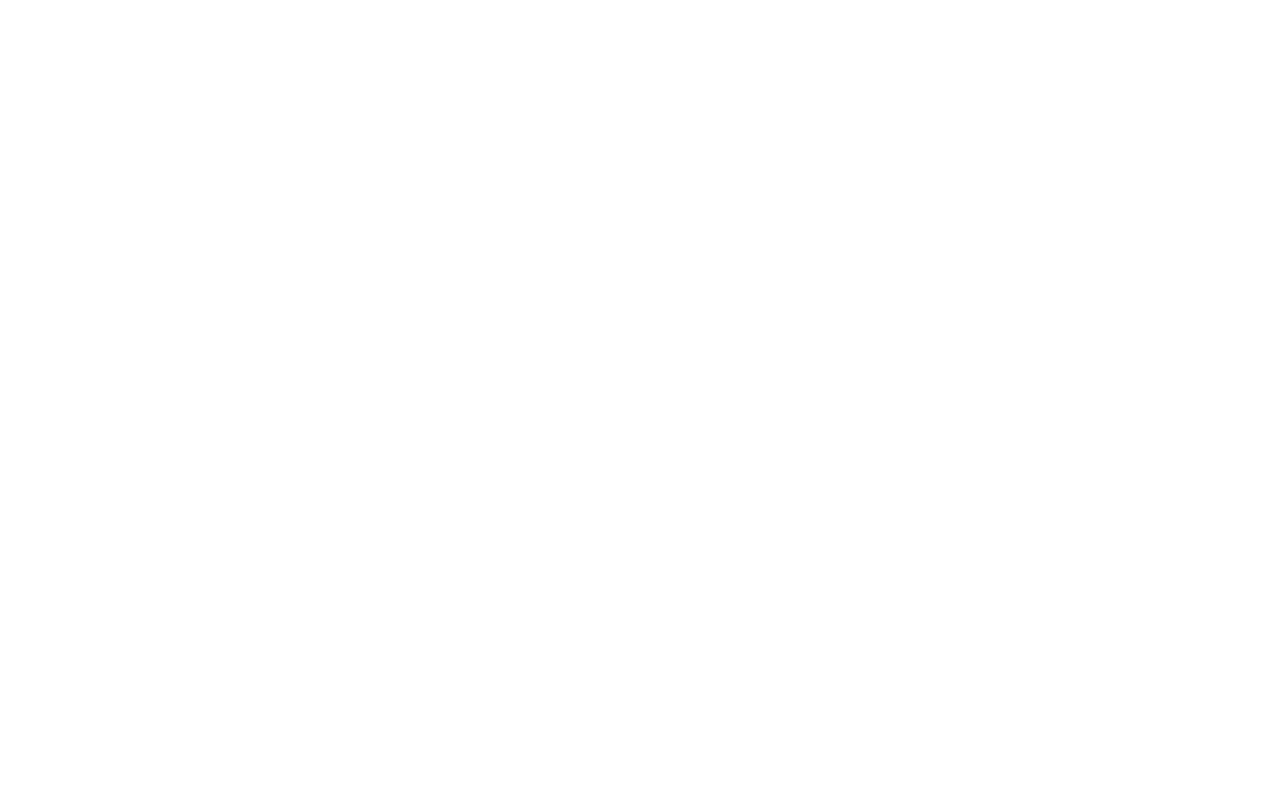
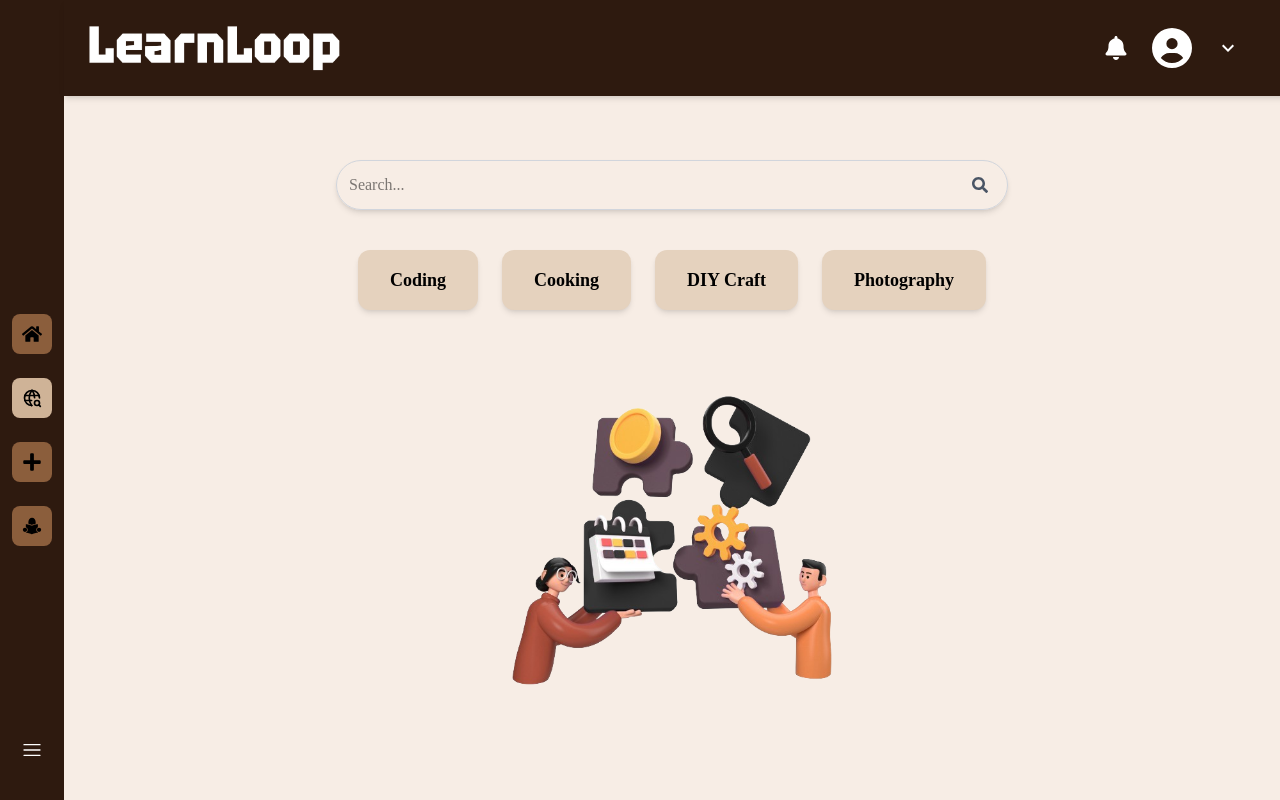
Before and after one commit to Susinidu4/LearnLoop, a React (Vite) app in the folder frontend/: page /Explore in a window 1280 px wide. Before the commit this address had no page. Built offline with nearby package versions, Linux system fonts and the light colour scheme.

Commit message:
update explore page details

```diff
--- a/frontend/src/App.jsx
+++ b/frontend/src/App.jsx
@@ -18,6 +18,7 @@
 import { LeraningPlansExistingUser } from"./pages/LearningPlans&ProgressTracking/LearningPlansExistingUser";
 import { LearningPlansSelectExcistingUser } from "./pages/LearningPlans&ProgressTracking/LearningPlansSelectExcictingUser";
 import { AddLearningPlans } from "./pages/LearningPlans&ProgressTracking/AddLearningPlans";
+import { Explore } from "./pages/Other/Explore";
 
 //yasindu
 import { User_Login } from "./pages/Profile & Followers Management/User_Login";
@@ -53,6 +54,7 @@
         <Route path="/LeaningPlansExistingUser" element={<LeraningPlansExistingUser/>}/>
         <Route path="/LearningPlansSelectExcistingUser" element={<LearningPlansSelectExcistingUser/>}/>
         <Route path="/AddLearningPlans" element={<AddLearningPlans/>}/>
+        <Route path="/Explore" element={<Explore/>}/>
 
       </Routes>
     </BrowserRouter>
--- a/frontend/src/components/SideBar.jsx
+++ b/frontend/src/components/SideBar.jsx
@@ -77,8 +77,8 @@
         />
         <SidebarIcon
           icon={<TbWorldSearch size={20} />}
-          onClick={() => navigate("/explore")}
-          isActive={location.pathname === "/explore"}
+          onClick={() => navigate("/Explore")}
+          isActive={location.pathname === "/Explore"}
           title="Explore"
         />
         <SidebarIcon
```
Also changed, not shown: frontend/src/assets/images/explore.png (added).
